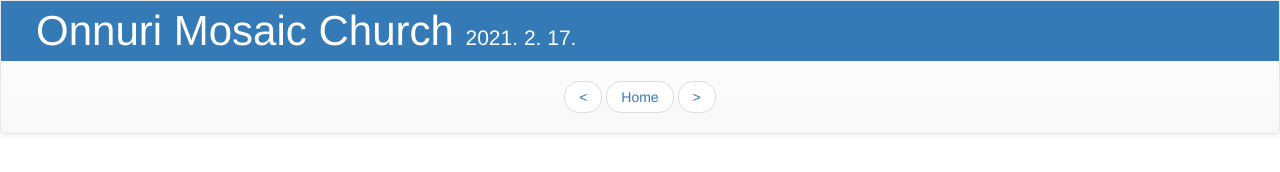
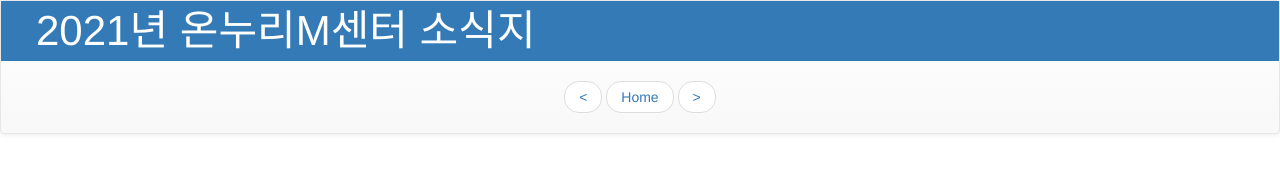
Before and after one commit to holykiss07/mcenter, a plain HTML site: page index.html in a window 1280 px wide. Drawn offline with Linux system fonts and the light colour scheme; files that its build step writes are made by us from their sources.

Commit message:
Update index.html

```diff
--- a/index.html
+++ b/index.html
@@ -17,12 +17,12 @@
 <body>
 	<div id="top-part">
 		<nav class="navbar navbar-default">
-			<p style="font-size:300%" class="bg-primary">&nbsp&nbsp Onnuri Mosaic Church
+			<p style="font-size:300%" class="bg-primary">&nbsp&nbsp 2021년 온누리M센터 소식지
 				<small style="font-size:50%">
-					<script>
+					<!--<script>
 						var d = new Date();
 						document.write(d.getFullYear() + '. ' + (d.getMonth()+1) + '. ' + d.getDate() + '. ');
-					</script>
+					</script>-->
 				</small>
 			</p>
 			<div class="select">
```
